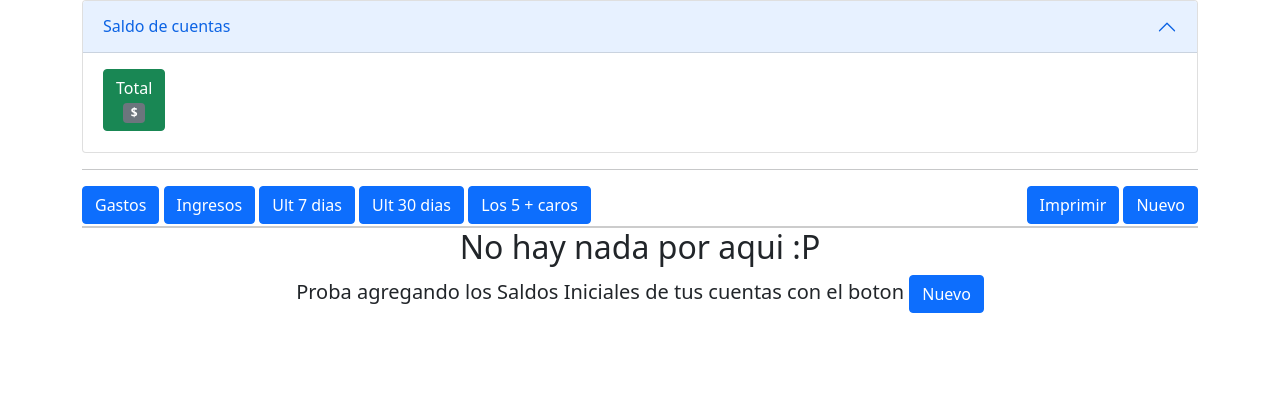
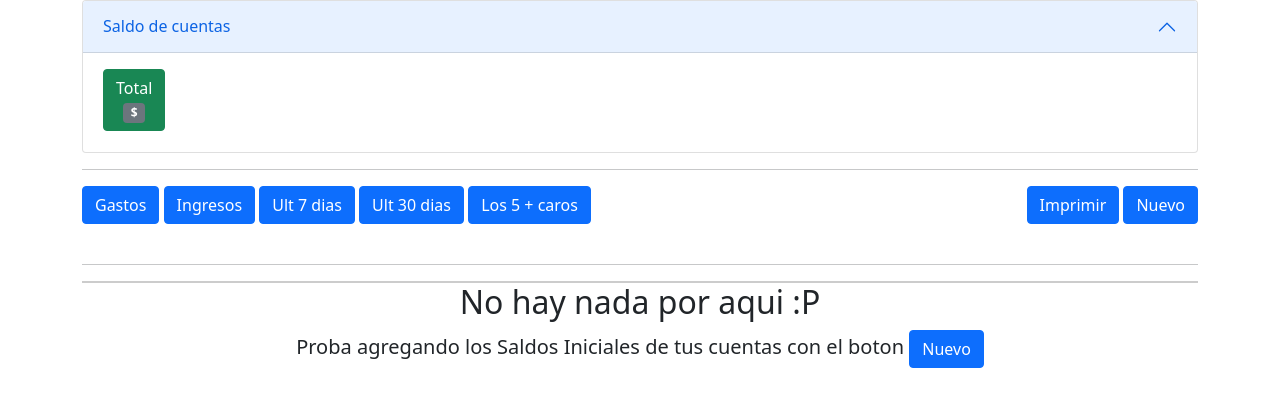
Before and after one commit to Coihue555/Conga, a PHP site: page /stock.php in a window 1280 px wide. Shown: the part 56-463 px from the top of the page. Run offline with PHP 8.4, Linux system fonts and the light colour scheme; the visitor is signed in with stand-in values (Sample User, id 1); data comes from the database, SQL or seed files in the repository; a stand-in replaces the project's code that opens the database connection.

Commit message:
saturday update

```diff
--- /dev/null
+++ b/config.php
@@ -0,0 +1,11 @@
+<?php
+
+/* Attempt to connect to MySQL database */
+
+$db = mysqli_connect('localhost', 'admin', 'admin', 'conga');
+
+// Check connection
+if($db === false){
+    die("ERROR: Could not connect. " . mysqli_connect_error());
+}
+?>
--- a/cuentas.php
+++ b/cuentas.php
@@ -73,13 +73,13 @@
 										<td><?php echo $row['nomCuen'] ?> </td>
 										<td>
 											<div class="btn-group">
-											<a href="updCuen.php?id=<?php echo $row['id'];?>" class="btn-sm btn-primary">
+											<a href="updCuen.php?id=<?php echo $row['id'];?>&tabla=cuentas" class="btn-sm btn-primary">
 												<svg xmlns="http://www.w3.org/2000/svg" width="16" height="16" fill="currentColor" class="bi bi-pencil-square" viewBox="0 0 16 16">
 													<path d="M15.502 1.94a.5.5 0 0 1 0 .706L14.459 3.69l-2-2L13.502.646a.5.5 0 0 1 .707 0l1.293 1.293zm-1.75 2.456-2-2L4.939 9.21a.5.5 0 0 0-.121.196l-.805 2.414a.25.25 0 0 0 .316.316l2.414-.805a.5.5 0 0 0 .196-.12l6.813-6.814z"/>
 													<path fill-rule="evenodd" d="M1 13.5A1.5 1.5 0 0 0 2.5 15h11a1.5 1.5 0 0 0 1.5-1.5v-6a.5.5 0 0 0-1 0v6a.5.5 0 0 1-.5.5h-11a.5.5 0 0 1-.5-.5v-11a.5.5 0 0 1 .5-.5H9a.5.5 0 0 0 0-1H2.5A1.5 1.5 0 0 0 1 2.5v11z"/>
 												</svg>
 											</a>
-											<a href="delCuen.php?id=<?php echo $row['id'];?>" class="btn btn-sm btn-primary">
+											<a href="delCuen.php?id=<?php echo $row['id'];?>&tabla=cuentas" class="btn btn-sm btn-primary">
 												<svg xmlns="http://www.w3.org/2000/svg" width="16" height="16" fill="currentColor" class="bi bi-trash" viewBox="0 0 16 16">
 													<path d="M5.5 5.5A.5.5 0 0 1 6 6v6a.5.5 0 0 1-1 0V6a.5.5 0 0 1 .5-.5zm2.5 0a.5.5 0 0 1 .5.5v6a.5.5 0 0 1-1 0V6a.5.5 0 0 1 .5-.5zm3 .5a.5.5 0 0 0-1 0v6a.5.5 0 0 0 1 0V6z"/>
 													<path fill-rule="evenodd" d="M14.5 3a1 1 0 0 1-1 1H13v9a2 2 0 0 1-2 2H5a2 2 0 0 1-2-2V4h-.5a1 1 0 0 1-1-1V2a1 1 0 0 1 1-1H6a1 1 0 0 1 1-1h2a1 1 0 0 1 1 1h3.5a1 1 0 0 1 1 1v1zM4.118 4 4 4.059V13a1 1 0 0 0 1 1h6a1 1 0 0 0 1-1V4.059L11.882 4H4.118zM2.5 3V2h11v1h-11z"/>
--- a/delCuen.php
+++ b/delCuen.php
@@ -2,11 +2,12 @@
 
 include 'sesion.php';
 include 'config.php';
+$user=$_SESSION["username"];
 
 $id = (int)$_GET['id'];
+$tabla = $_GET['tabla'];
 
-$sql = "DELETE from cuentas where id = '$id'";
-
+$sql = "DELETE from $tabla where id = '$id' AND usuario='$user'";
 $val = $db->query($sql);
 
 if($val){
--- a/stock.php
+++ b/stock.php
@@ -80,18 +80,25 @@
 
 					</div>
 					<hr>
-					<div style="float:left;">
+					<div class="row">
+						<div class="col">
+						<div id="clAc2" style="float:left;">
 								<a href="search.php?filtro=Gasto"><button type="button" class="btn btn-primary" >Gastos</button></a>
 								<a href="search.php?filtro=Ingreso"><button type="button" class="btn btn-primary" >Ingresos</button></a>
 								<a href="search.php?filtro=showLast7Days"><button type="button" class="btn btn-primary" >Ult 7 dias</button></a>
 								<a href="search.php?filtro=showLast30Days"><button type="button" class="btn btn-primary" >Ult 30 dias</button></a>
 								<a href="search.php?filtro=los5MasCaros"><button type="button" class="btn btn-primary" >Los 5 + caros</button></a>
 						</div>
+						</div>
+						<div class="col">
 						<div id="clAc2" style="float:right;">
 							<button type="button" class="btn btn-primary" onclick="print()">Imprimir</button>
 							<button type="button" class="btn btn-primary" data-bs-toggle="modal" data-bs-target="#myModal">Nuevo</button>
 						</div>
+						</div>
+					</div>
 					<br>
+					<hr>
 
 						 <!-- Modal -->
 					<div class="modal fade" id="myModal" tabindex="-1" aria-labelledby="exampleModalLabel" aria-hidden="true">
--- a/updCuen.php
+++ b/updCuen.php
@@ -5,9 +5,11 @@
     include 'config.php';
 
 $id= (int)$_GET['id'];
+$tabla = $_GET['tabla'];
+$user=$_SESSION["username"];
 
 
-$sql1 = "SELECT * from cuentas where id ='$id'";
+$sql1 = "SELECT * from $tabla where id ='$id' AND usuario='$user'";
 
 $rows = $db->query($sql1);
 
@@ -20,7 +22,7 @@ if(isset($_POST['send'])){
 
 
 
-$sql2 = "UPDATE cuentas set nomCuen='$cuenta' WHERE id ='$id'";
+$sql2 = "UPDATE $tabla set nomCuen='$cuenta' WHERE id ='$id' AND usuario='$user'";
 
 $val = $db->query($sql2);
 
```
Also changed, not shown: 1 other file. Lines whose indentation alone changed are shown as unchanged.
